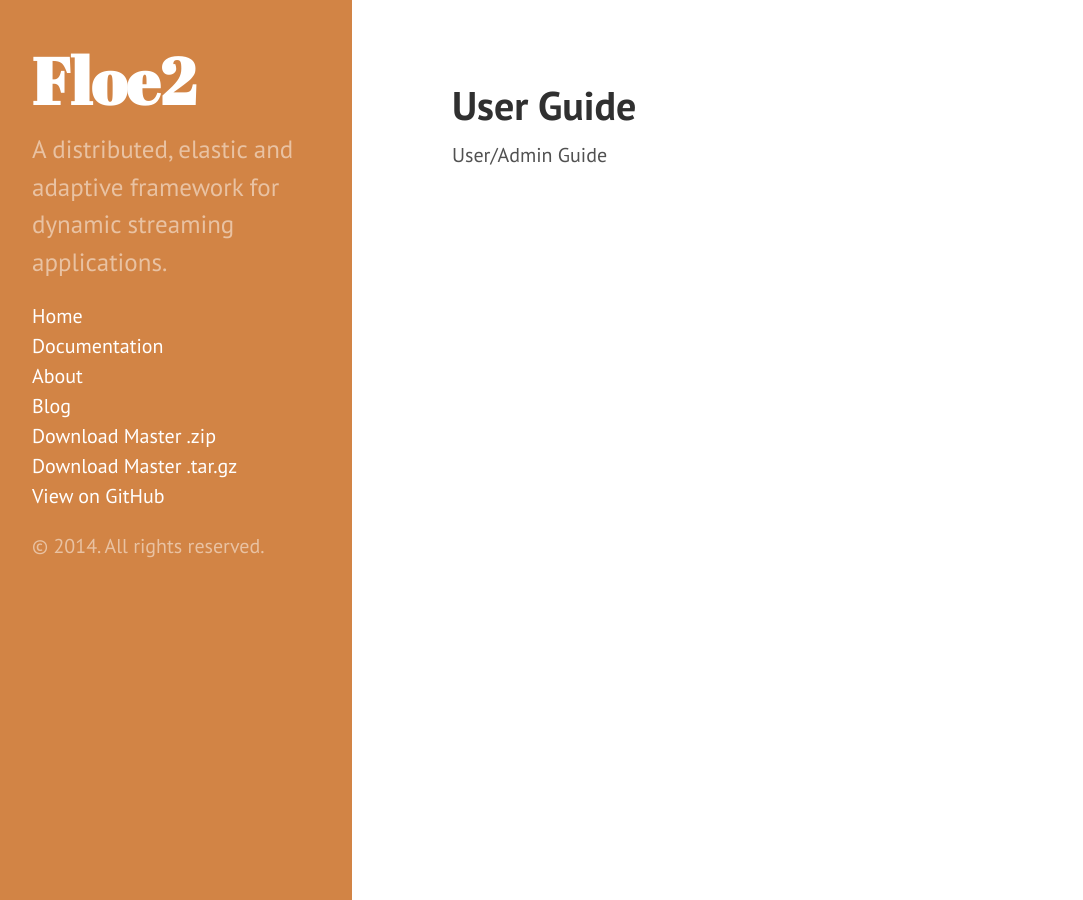
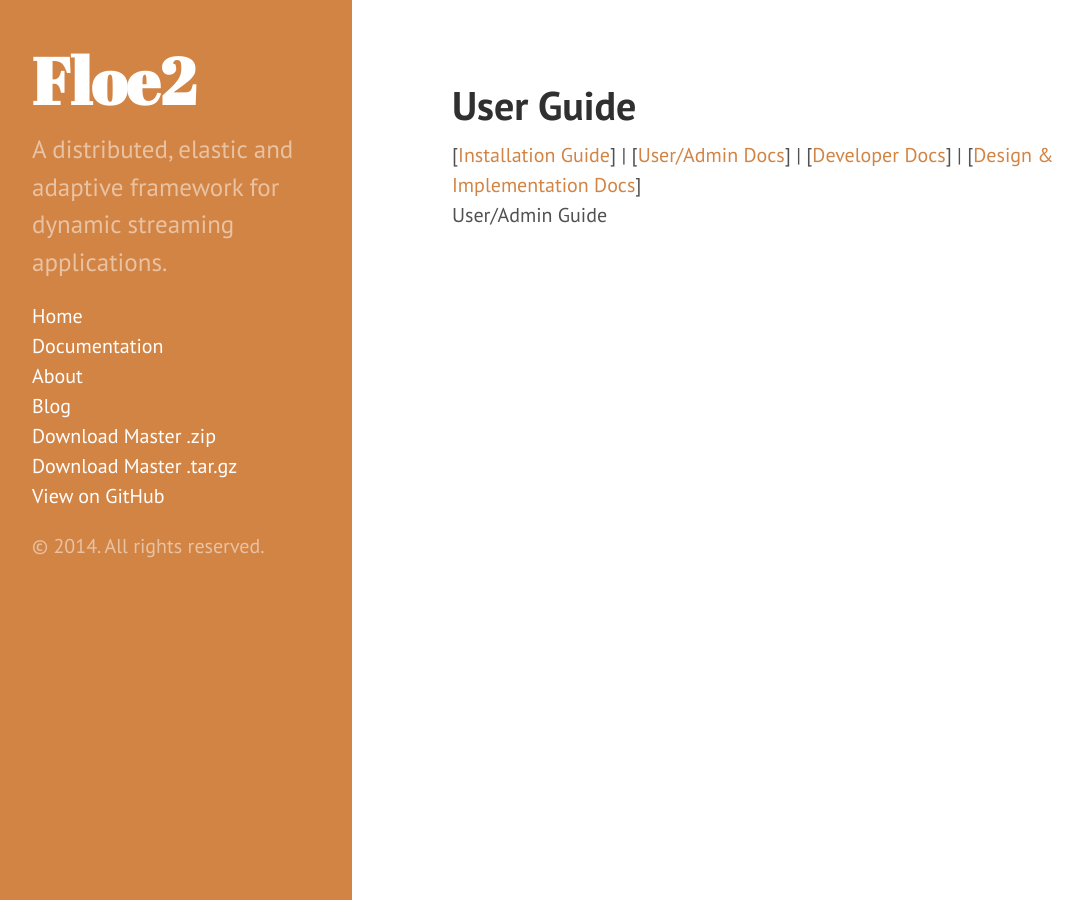
Before and after one commit to usc-cloud/floe2, a Jekyll site: the page built from userguide.md, in a window 1280 px wide. Shown: the whole page, without its empty margins (8-1091 px from the left). Built offline with Jekyll 4.4.1, drawn with Linux system fonts in a browser that asks for light colours; Markdown is read by kramdown in place of the engine named in the settings.

Commit message:
updated layout + floe vs storm feature table.

```diff
--- /dev/null
+++ b/_layouts/docs.html
@@ -0,0 +1,13 @@
+---
+layout: page
+---
+<div>
+	[<a href="{{ site.baseurl }}/INSTALL">Installation Guide</a>] |
+	[<a href="{{ site.baseurl }}/userguide">User/Admin Docs</a>] |
+	[<a href="{{ site.baseurl }}/devdocs">Developer Docs</a>] |
+	[<a href="{{ site.baseurl }}/designdocs">Design & Implementation Docs</a>]
+</div>
+
+<div>
+{{ content }}
+</div>
--- a/public/css/hyde.css
+++ b/public/css/hyde.css
@@ -128,7 +128,7 @@ a.sidebar-nav-item:focus {
 
 @media (min-width: 48rem) {
   .content {
-    max-width: 38rem;
+    max-width: 44rem;
     margin-left: 20rem;
     margin-right: 2rem;
   }
--- a/userguide.md
+++ b/userguide.md
@@ -1,5 +1,5 @@
 ---
-layout: page
+layout: docs
 title: User Guide
 weight: -1
 ---
```
Also changed, not shown: INSTALL.md (+1 -1 lines), designdocs.md (added, +6 -0 lines), devdocs.md (added, +6 -0 lines), _layouts/page.html (line endings or trailing spaces), 1 other file.
